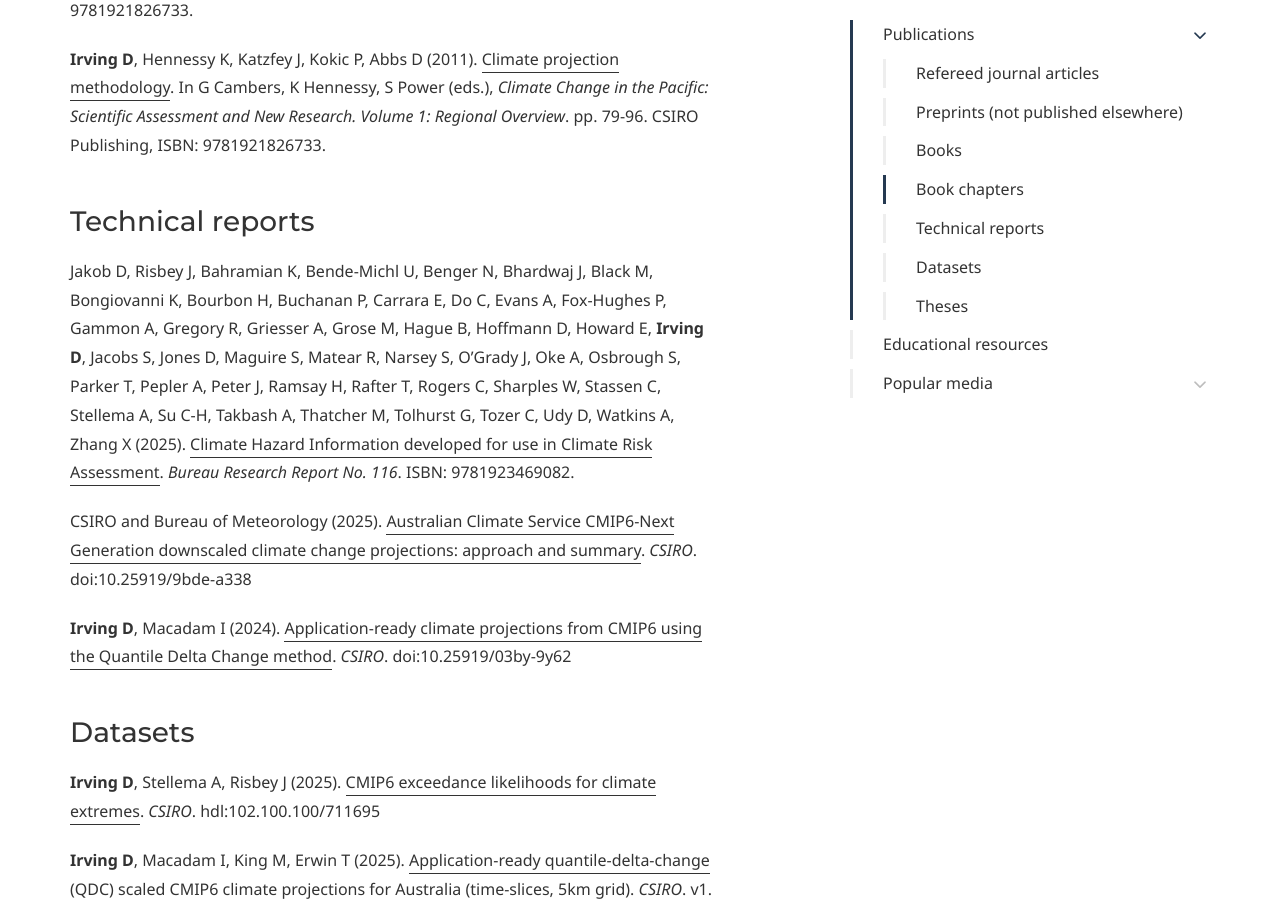
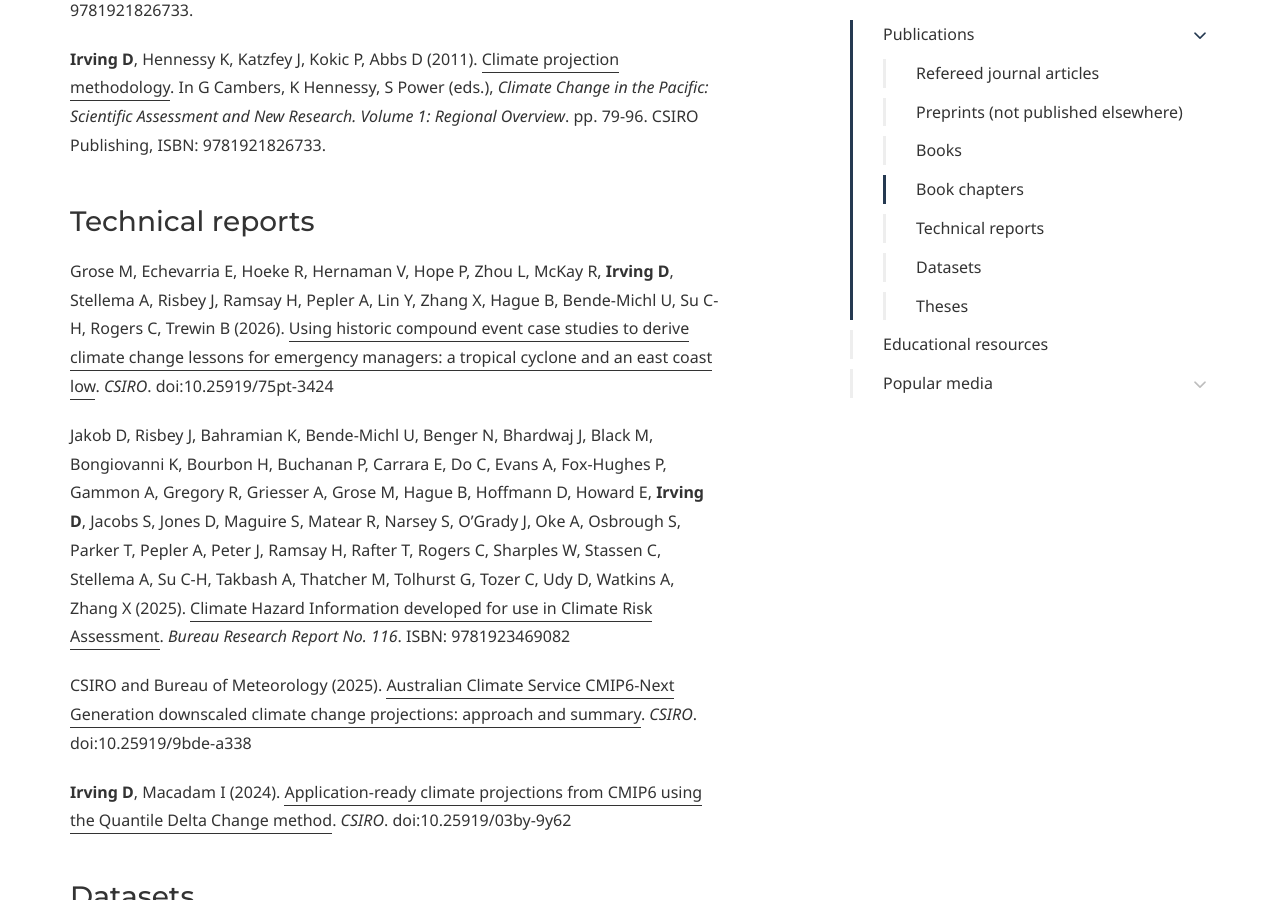
Before and after one commit to DamienIrving/damienirving.github.io, a Jekyll site: the page built from publications.md, in a window 1280 px wide and 900 px high, scrolled down 5361 px. Built offline with Jekyll 4.4.1, drawn with Linux system fonts in a browser that asks for light colours; some web fonts are replaced.

Commit message:
Update publications.md

```diff
--- a/publications.md
+++ b/publications.md
@@ -112,9 +112,9 @@ Hennessy K, **Irving D**, Perkins S, Murphy B, Brown J, Moise A, Colman R, Sen G
 
 ### Technical reports
 
-<!-- CSIRO and Bureau of Meteorology (2026). Using historic compound event case studies to derive climate change lessons for emergency managers: a tropical cyclone and an east coast low. *CSIRO*. doi: -->
+Grose M, Echevarria E, Hoeke R, Hernaman V, Hope P, Zhou L, McKay R, **Irving D**, Stellema A, Risbey J, Ramsay H, Pepler A, Lin Y, Zhang X, Hague B, Bende-Michl U, Su C-H, Rogers C, Trewin B (2026). [Using historic compound event case studies to derive climate change lessons for emergency managers: a tropical cyclone and an east coast low](https://doi.org/10.25919/75pt-3424). *CSIRO*. doi:10.25919/75pt-3424
 
-Jakob D, Risbey J, Bahramian K, Bende-Michl U, Benger N, Bhardwaj J, Black M, Bongiovanni K, Bourbon H, Buchanan P, Carrara E, Do C, Evans A, Fox-Hughes P, Gammon A, Gregory R, Griesser A, Grose M, Hague B, Hoffmann D, Howard E, **Irving D**, Jacobs S, Jones D, Maguire S, Matear R, Narsey S, O’Grady J, Oke A, Osbrough S, Parker T, Pepler A, Peter J, Ramsay H, Rafter T, Rogers C, Sharples W, Stassen C, Stellema A, Su C-H, Takbash A, Thatcher M, Tolhurst G, Tozer C, Udy D, Watkins A, Zhang X (2025). [Climate Hazard Information developed for use in Climate Risk Assessment](https://trove.nla.gov.au/work/264130302). *Bureau Research Report No. 116*. ISBN: 9781923469082.
+Jakob D, Risbey J, Bahramian K, Bende-Michl U, Benger N, Bhardwaj J, Black M, Bongiovanni K, Bourbon H, Buchanan P, Carrara E, Do C, Evans A, Fox-Hughes P, Gammon A, Gregory R, Griesser A, Grose M, Hague B, Hoffmann D, Howard E, **Irving D**, Jacobs S, Jones D, Maguire S, Matear R, Narsey S, O’Grady J, Oke A, Osbrough S, Parker T, Pepler A, Peter J, Ramsay H, Rafter T, Rogers C, Sharples W, Stassen C, Stellema A, Su C-H, Takbash A, Thatcher M, Tolhurst G, Tozer C, Udy D, Watkins A, Zhang X (2025). [Climate Hazard Information developed for use in Climate Risk Assessment](https://trove.nla.gov.au/work/264130302). *Bureau Research Report No. 116*. ISBN: 9781923469082
 
 CSIRO and Bureau of Meteorology (2025). [Australian Climate Service CMIP6-Next Generation downscaled climate change projections: approach and summary](https://doi.org/10.25919/9bde-a338). *CSIRO*. doi:10.25919/9bde-a338
 
```
